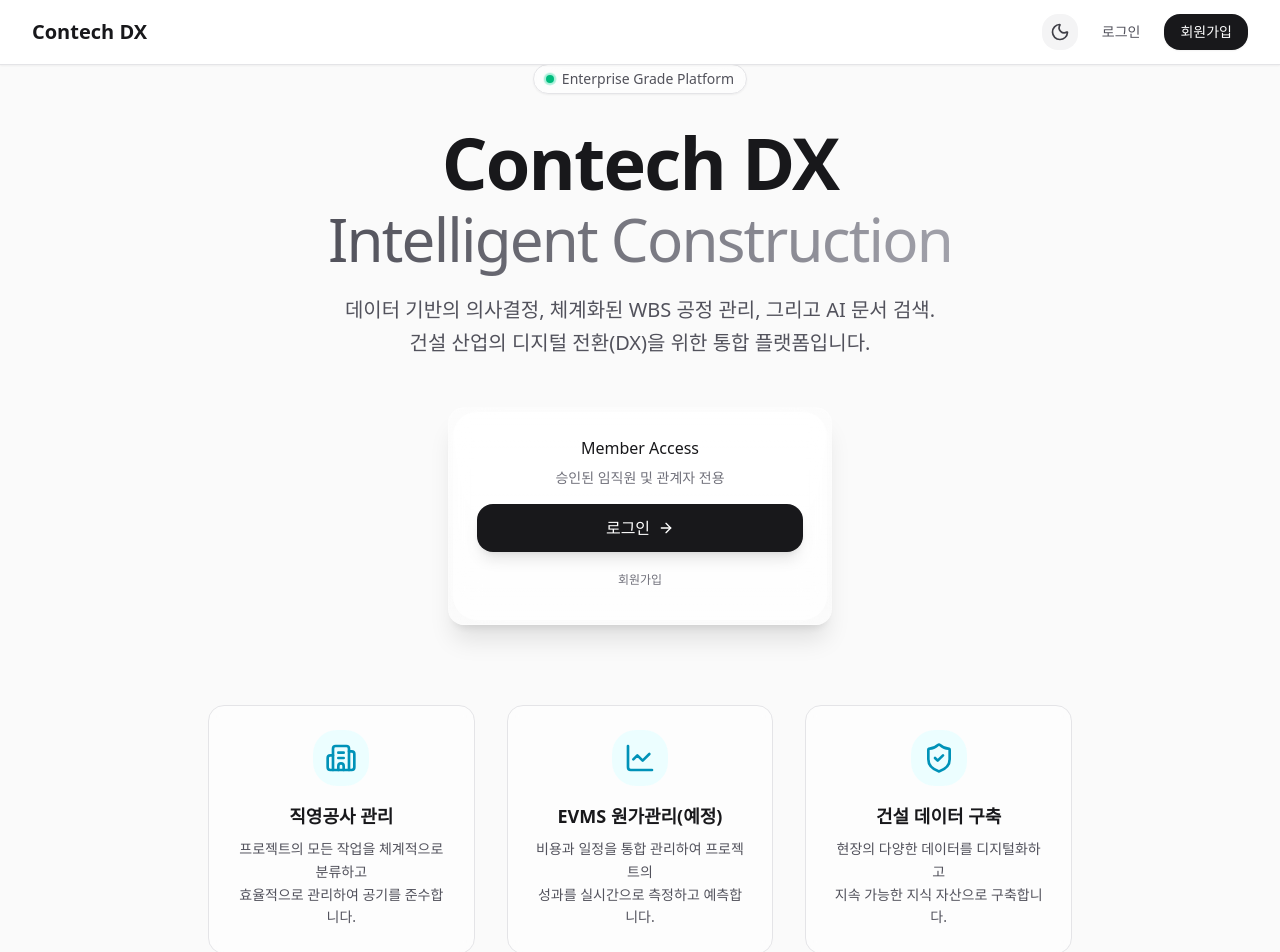
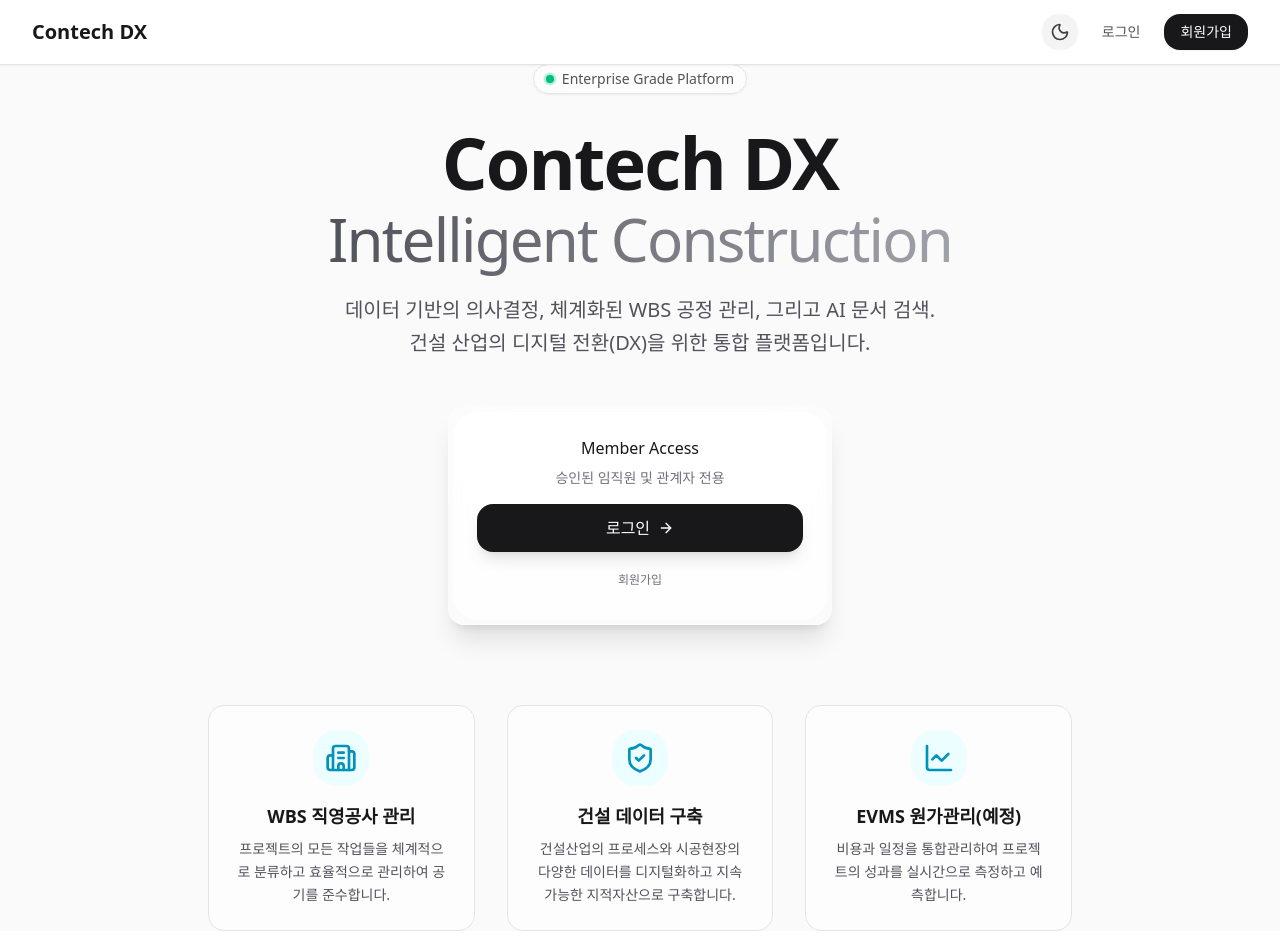
Before and after one commit to 1ncarnati0n/contech-dx, a Next.js app: page / in a window 1280 px wide. After the commit the page ends 931 px from the top, so only its background shows below. Built offline with nearby package versions, Linux system fonts and the light colour scheme; no server answers.

Commit message:
update for pt

```diff
--- a/src/components/home/LandingPage.tsx
+++ b/src/components/home/LandingPage.tsx
@@ -127,9 +127,9 @@
                 <Building2 className="w-8 h-8" />
               </div>
               <div className="space-y-2">
-                <h3 className="text-lg font-semibold text-zinc-900 dark:text-white">직영공사 관리</h3>
+                <h3 className="text-lg font-semibold text-zinc-900 dark:text-white">WBS 직영공사 관리</h3>
                 <p className="text-sm text-zinc-600 dark:text-zinc-400 leading-relaxed">
-                  프로젝트의 모든 작업을 체계적으로 분류하고<br className="hidden xl:block" /> 효율적으로 관리하여 공기를 준수합니다.
+                  프로젝트의 모든 작업들을 체계적으로 분류하고 효율적으로 관리하여 공기를 준수합니다.
                 </p>
               </div>
             </div>
@@ -139,12 +139,12 @@
           <div className="group p-6 rounded-2xl bg-white/50 dark:bg-white/5 border border-zinc-200 dark:border-white/10 hover:border-cyan-300 dark:hover:border-cyan-700 backdrop-blur-sm transition-all duration-300 hover:shadow-lg hover:-translate-y-1">
             <div className="flex flex-col items-center text-center gap-4">
               <div className="p-3 rounded-xl bg-cyan-50 dark:bg-white/5 text-cyan-600 dark:text-cyan-400 group-hover:scale-110 transition-transform duration-300">
-                <LineChart className="w-8 h-8" />
+                <ShieldCheck className="w-8 h-8" />
               </div>
               <div className="space-y-2">
-                <h3 className="text-lg font-semibold text-zinc-900 dark:text-white">EVMS 원가관리(예정)</h3>
+                <h3 className="text-lg font-semibold text-zinc-900 dark:text-white">건설 데이터 구축</h3>
                 <p className="text-sm text-zinc-600 dark:text-zinc-400 leading-relaxed">
-                  비용과 일정을 통합 관리하여 프로젝트의<br className="hidden xl:block" /> 성과를 실시간으로 측정하고 예측합니다.
+                  건설산업의 프로세스와 시공현장의 다양한 데이터를 디지털화하고 지속 가능한 지적자산으로 구축합니다.
                 </p>
               </div>
             </div>
@@ -154,12 +154,12 @@
           <div className="group p-6 rounded-2xl bg-white/50 dark:bg-white/5 border border-zinc-200 dark:border-white/10 hover:border-cyan-300 dark:hover:border-cyan-700 backdrop-blur-sm transition-all duration-300 hover:shadow-lg hover:-translate-y-1">
             <div className="flex flex-col items-center text-center gap-4">
               <div className="p-3 rounded-xl bg-cyan-50 dark:bg-white/5 text-cyan-600 dark:text-cyan-400 group-hover:scale-110 transition-transform duration-300">
-                <ShieldCheck className="w-8 h-8" />
+                <LineChart className="w-8 h-8" />
               </div>
               <div className="space-y-2">
-                <h3 className="text-lg font-semibold text-zinc-900 dark:text-white">건설 데이터 구축</h3>
+                <h3 className="text-lg font-semibold text-zinc-900 dark:text-white">EVMS 원가관리(예정)</h3>
                 <p className="text-sm text-zinc-600 dark:text-zinc-400 leading-relaxed">
-                  현장의 다양한 데이터를 디지털화하고<br className="hidden xl:block" /> 지속 가능한 지식 자산으로 구축합니다.
+                  비용과 일정을 통합관리하여 프로젝트의 성과를 실시간으로 측정하고 예측합니다.
                 </p>
               </div>
             </div>
--- a/src/components/projects/ProjectDetailClient.tsx
+++ b/src/components/projects/ProjectDetailClient.tsx
@@ -315,14 +315,13 @@
           )}
 
           {activeTab === 'gantt_chart' && (
-            <div className="space-y-6 max-w-full mx-auto px-4 sm:px-6 lg:px-8 py-4 sm:py-6 lg:py-8">
-              <div className="flex flex-col items-center justify-center h-[60vh] text-slate-400">
-                <div className="w-16 h-16 bg-slate-100 dark:bg-slate-800 rounded-full flex items-center justify-center mb-4">
-                  <BarChart3 className="w-8 h-8 text-slate-300 dark:text-slate-600" />
-                </div>
-                <h3 className="text-lg font-medium text-slate-900 dark:text-white mb-1">간트차트</h3>
-                <p className="text-sm">간트차트 기능은 준비 중입니다.</p>
-              </div>
+            <div className="w-full h-[calc(100vh-120px)]">
+              <iframe
+                src="https://sa-gantt-lib.vercel.app/"
+                className="w-full h-full border-0"
+                title="간트차트"
+                allow="fullscreen"
+              />
             </div>
           )}
 
```
Also changed, not shown: 1 other file (tests, documents, lock files or other folders).
